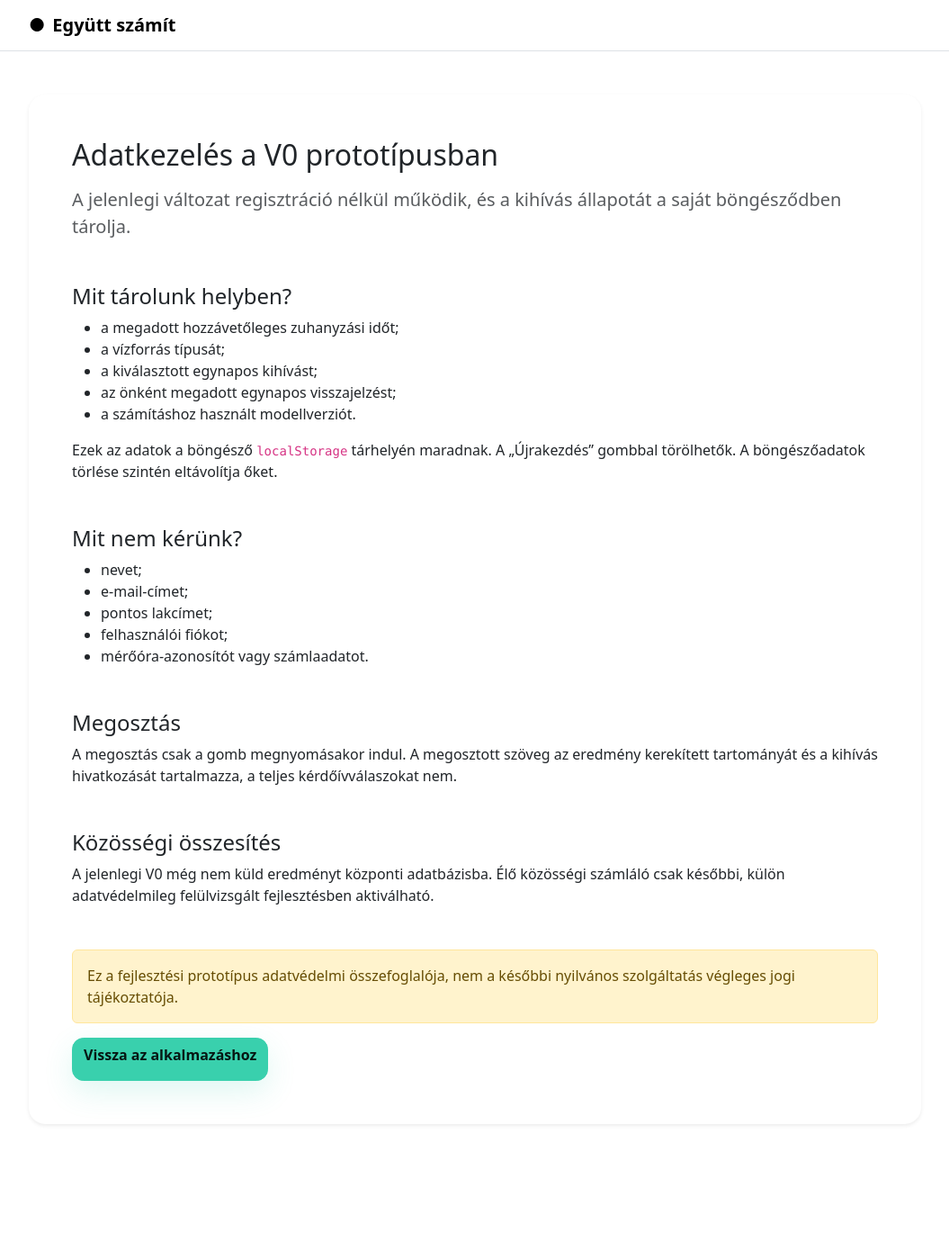
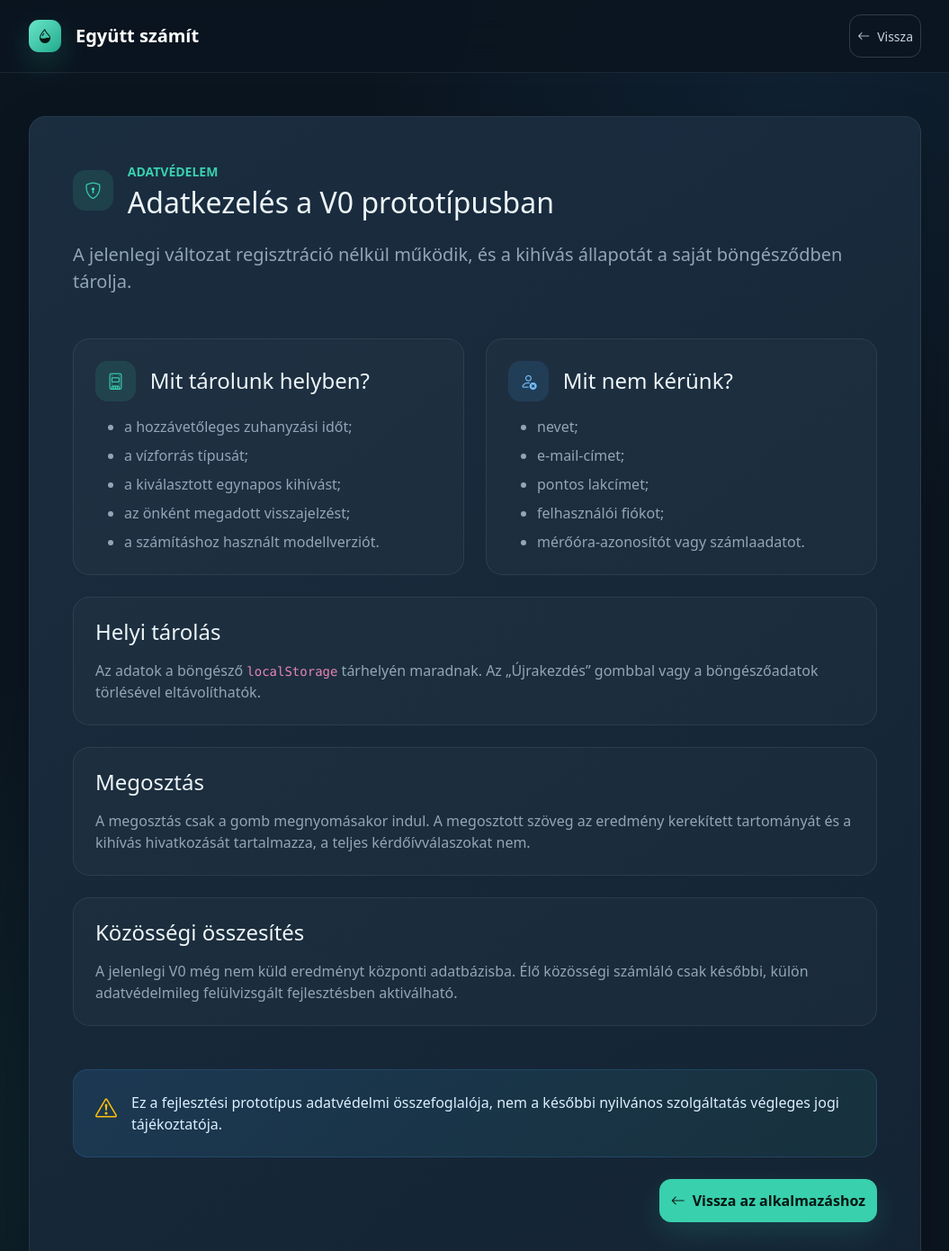
Before and after one commit to parkapcsolatikartya/egyutt-szamit-webapp, a website: page app/privacy.html in a window 1280 px wide. Shown: the top 1390 px of the page at 90% size, without its empty margins (112-1167 px from the left). Before the commit the page ends 1297 px from the top, so only its background shows below. Drawn offline with nearby package versions, Linux system fonts and the light colour scheme.

Commit message:
Apply dashboard theme to privacy page

```diff
--- a/app/privacy.html
+++ b/app/privacy.html
@@ -1,61 +1,111 @@
 <!doctype html>
-<html lang="hu">
+<html lang="hu" data-bs-theme="dark">
 <head>
   <meta charset="utf-8">
   <meta name="viewport" content="width=device-width, initial-scale=1">
   <meta name="description" content="Az Együtt számít V0 prototípus adatkezelési tájékoztatója.">
   <title>Adatvédelem – Együtt számít</title>
   <link href="https://cdn.jsdelivr.net/npm/bootstrap@5.3.8/dist/css/bootstrap.min.css" rel="stylesheet" integrity="sha384-sRIl4kxILFvY47J16cr9ZwB07vP4J8+LH7qKQnuqkuIAvNWLzeN8tE5YBujZqJLB" crossorigin="anonymous">
+  <link rel="stylesheet" href="https://cdn.jsdelivr.net/npm/bootstrap-icons@1.11.3/font/bootstrap-icons.min.css">
   <link rel="stylesheet" href="./assets/css/style.css">
 </head>
-<body>
-  <header class="border-bottom bg-white">
-    <nav class="navbar app-shell" aria-label="Fő navigáció">
+<body class="app-body">
+  <header class="app-topbar border-bottom sticky-top">
+    <nav class="navbar app-shell py-3" aria-label="Fő navigáció">
       <div class="container-fluid px-0">
-        <a class="navbar-brand fw-semibold d-flex align-items-center gap-2" href="./index.html">
-          <span class="brand-mark" aria-hidden="true">●</span>
-          Együtt számít
+        <a class="navbar-brand d-flex align-items-center gap-3" href="./index.html">
+          <span class="brand-symbol brand-symbol-sm" aria-hidden="true"><i class="bi bi-droplet-half"></i></span>
+          <span class="fw-semibold">Együtt számít</span>
+        </a>
+        <a class="btn btn-outline-light btn-sm d-flex align-items-center gap-2" href="./index.html">
+          <i class="bi bi-arrow-left"></i>
+          Vissza
         </a>
       </div>
     </nav>
   </header>
 
   <main class="app-shell py-4 py-md-5">
-    <article class="card border-0 shadow-sm">
+    <article class="card document-card border-0">
       <div class="card-body p-4 p-md-5">
-        <h1 class="h2 mb-3">Adatkezelés a V0 prototípusban</h1>
-        <p class="lead text-body-secondary">A jelenlegi változat regisztráció nélkül működik, és a kihívás állapotát a saját böngésződben tárolja.</p>
+        <div class="d-flex align-items-center gap-3 mb-4">
+          <span class="section-icon"><i class="bi bi-shield-lock"></i></span>
+          <div>
+            <span class="text-primary text-uppercase small fw-semibold">Adatvédelem</span>
+            <h1 class="h2 mt-1 mb-0">Adatkezelés a V0 prototípusban</h1>
+          </div>
+        </div>
+        <p class="lead text-body-secondary mb-5">A jelenlegi változat regisztráció nélkül működik, és a kihívás állapotát a saját böngésződben tárolja.</p>
 
-        <h2 class="h4 mt-5">Mit tárolunk helyben?</h2>
-        <ul>
-          <li>a megadott hozzávetőleges zuhanyzási időt;</li>
+        <div class="row g-4 mb-4">
+          <div class="col-12 col-lg-6">
+            <section class="card app-inner-card border-0 h-100">
+              <div class="card-body p-4">
+                <div class="d-flex align-items-center gap-3 mb-3">
+                  <span class="icon-tile"><i class="bi bi-device-ssd"></i></span>
+                  <h2 class="h4 mb-0">Mit tárolunk helyben?</h2>
+                </div>
+                <ul class="vstack gap-2 text-body-secondary mb-0">
+                  <li>a hozzávetőleges zuhanyzási időt;</li>
                   <li>a vízforrás típusát;</li>
                   <li>a kiválasztott egynapos kihívást;</li>
-          <li>az önként megadott egynapos visszajelzést;</li>
+                  <li>az önként megadott visszajelzést;</li>
                   <li>a számításhoz használt modellverziót.</li>
                 </ul>
-        <p>Ezek az adatok a böngésző <code>localStorage</code> tárhelyén maradnak. A „Újrakezdés” gombbal törölhetők. A böngészőadatok törlése szintén eltávolítja őket.</p>
-
-        <h2 class="h4 mt-5">Mit nem kérünk?</h2>
-        <ul>
+              </div>
+            </section>
+          </div>
+          <div class="col-12 col-lg-6">
+            <section class="card app-inner-card border-0 h-100">
+              <div class="card-body p-4">
+                <div class="d-flex align-items-center gap-3 mb-3">
+                  <span class="icon-tile icon-tile-water"><i class="bi bi-person-x"></i></span>
+                  <h2 class="h4 mb-0">Mit nem kérünk?</h2>
+                </div>
+                <ul class="vstack gap-2 text-body-secondary mb-0">
                   <li>nevet;</li>
                   <li>e-mail-címet;</li>
                   <li>pontos lakcímet;</li>
                   <li>felhasználói fiókot;</li>
                   <li>mérőóra-azonosítót vagy számlaadatot.</li>
                 </ul>
-
-        <h2 class="h4 mt-5">Megosztás</h2>
-        <p>A megosztás csak a gomb megnyomásakor indul. A megosztott szöveg az eredmény kerekített tartományát és a kihívás hivatkozását tartalmazza, a teljes kérdőívválaszokat nem.</p>
-
-        <h2 class="h4 mt-5">Közösségi összesítés</h2>
-        <p>A jelenlegi V0 még nem küld eredményt központi adatbázisba. Élő közösségi számláló csak későbbi, külön adatvédelmileg felülvizsgált fejlesztésben aktiválható.</p>
-
-        <div class="alert alert-warning mt-5">
-          Ez a fejlesztési prototípus adatvédelmi összefoglalója, nem a későbbi nyilvános szolgáltatás végleges jogi tájékoztatója.
+              </div>
+            </section>
+          </div>
         </div>
 
-        <a class="btn btn-primary" href="./index.html">Vissza az alkalmazáshoz</a>
+        <section class="card app-inner-card border-0 mb-4">
+          <div class="card-body p-4">
+            <h2 class="h4 mb-3">Helyi tárolás</h2>
+            <p class="text-body-secondary mb-0">Az adatok a böngésző <code>localStorage</code> tárhelyén maradnak. Az „Újrakezdés” gombbal vagy a böngészőadatok törlésével eltávolíthatók.</p>
+          </div>
+        </section>
+
+        <section class="card app-inner-card border-0 mb-4">
+          <div class="card-body p-4">
+            <h2 class="h4 mb-3">Megosztás</h2>
+            <p class="text-body-secondary mb-0">A megosztás csak a gomb megnyomásakor indul. A megosztott szöveg az eredmény kerekített tartományát és a kihívás hivatkozását tartalmazza, a teljes kérdőívválaszokat nem.</p>
+          </div>
+        </section>
+
+        <section class="card app-inner-card border-0 mb-4">
+          <div class="card-body p-4">
+            <h2 class="h4 mb-3">Közösségi összesítés</h2>
+            <p class="text-body-secondary mb-0">A jelenlegi V0 még nem küld eredményt központi adatbázisba. Élő közösségi számláló csak későbbi, külön adatvédelmileg felülvizsgált fejlesztésben aktiválható.</p>
+          </div>
+        </section>
+
+        <div class="impact-callout rounded-4 p-4 d-flex gap-3 align-items-start mt-5">
+          <i class="bi bi-exclamation-triangle text-warning fs-4"></i>
+          <p class="mb-0">Ez a fejlesztési prototípus adatvédelmi összefoglalója, nem a későbbi nyilvános szolgáltatás végleges jogi tájékoztatója.</p>
+        </div>
+
+        <div class="d-flex justify-content-end mt-4">
+          <a class="btn btn-primary d-flex align-items-center gap-2" href="./index.html">
+            <i class="bi bi-arrow-left"></i>
+            Vissza az alkalmazáshoz
+          </a>
+        </div>
       </div>
     </article>
   </main>
```
Lines whose indentation alone changed are shown as unchanged.
